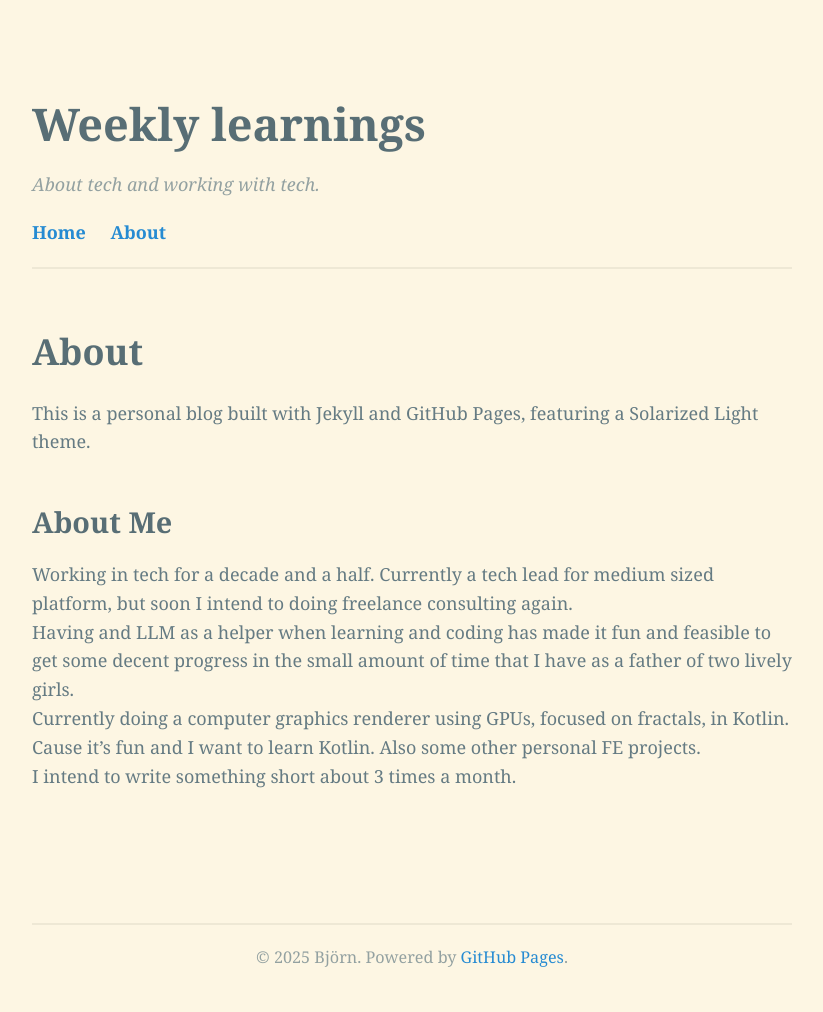
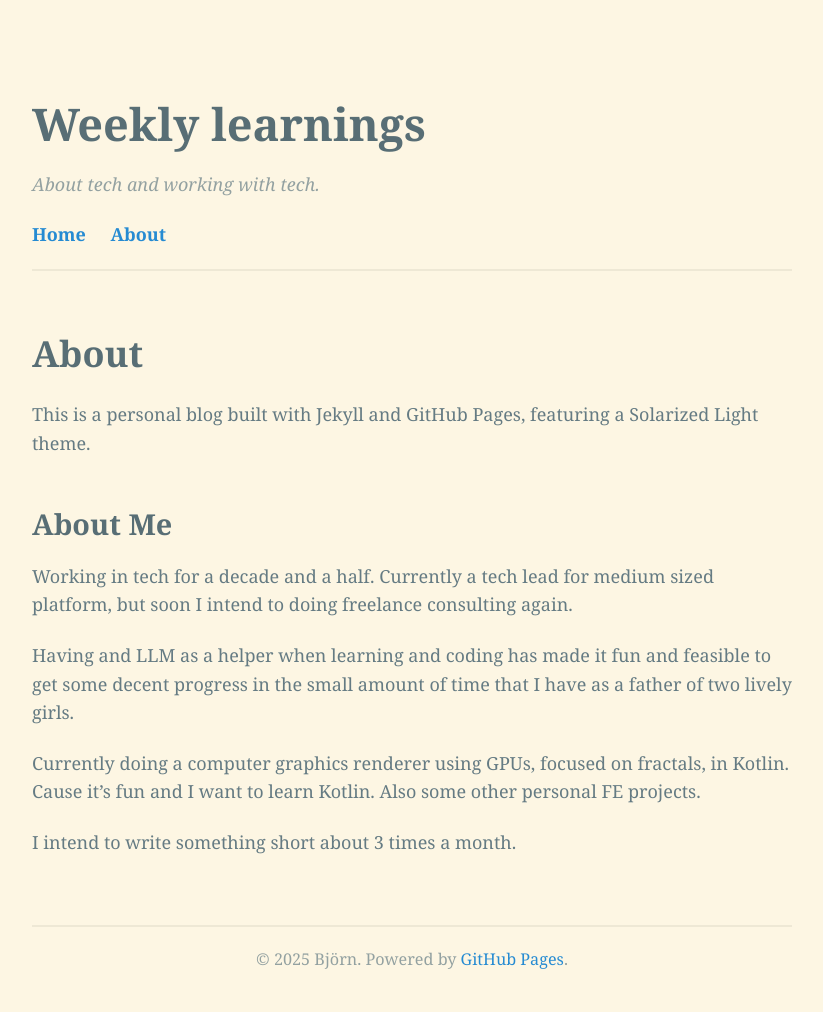
Before and after one commit to kodakodapa/kodakodapa.github.io, a Jekyll site: the page built from about.md, in a window 1280 px wide. Shown: the whole page, without its empty margins (228-1051 px from the left). Built offline with Jekyll 4.4.1, drawn with Linux system fonts in a browser that asks for light colours; before the commit the page ends 991 px from its top, so only the background shows below that.

Commit message:
Fix paragraphs

```diff
--- a/assets/css/solarized-light.css
+++ b/assets/css/solarized-light.css
@@ -70,6 +70,10 @@ nav a:hover {
 
 main {
   min-height: 60vh;
+}
+
+p {
+  margin-bottom: 1.2em;
 }
 
 h1, h2, h3, h4, h5, h6 {
```
